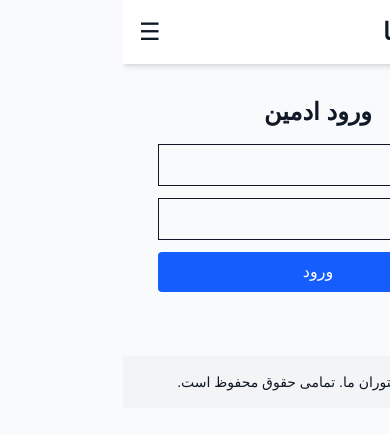
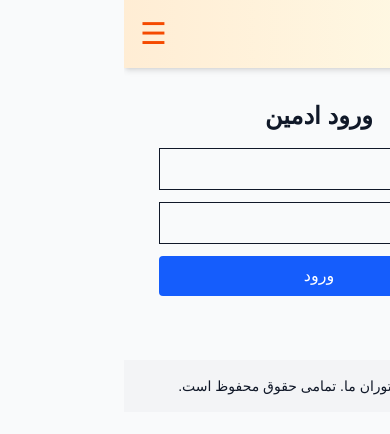
Before and after one commit to shayan55579/restaurant-menu, a React (Vite) app in the folder client/: page /login in a window 390 px wide. Shown: the top 434 px of the page. Built offline with nearby package versions, Linux system fonts and the light colour scheme.

Commit message:
make web perttier

```diff
--- a/client/src/components/Header.tsx
+++ b/client/src/components/Header.tsx
@@ -1,33 +1,53 @@
-import { useState } from 'react'
-import { NavLink } from 'react-router-dom'
+import { useState } from 'react';
+import { NavLink } from 'react-router-dom';
 
 const Header = () => {
-  const [open, setOpen] = useState(false)
+  const [open, setOpen] = useState(false);
+
+  const linkClass = ({ isActive }: { isActive: boolean }) =>
+    `transition-colors duration-300 ${
+      isActive ? 'text-orange-500 font-semibold' : 'text-gray-800 hover:text-orange-500'
+    }`;
 
   return (
-    <header className="bg-white shadow-md">
+    <header className="bg-gradient-to-r from-orange-100 to-yellow-50 shadow-md sticky top-0 z-50">
       <div className="container mx-auto px-4 py-4 flex justify-between items-center">
-        <h1 className="text-2xl font-bold">رستوران ما</h1>
+        <h1 className="text-2xl font-extrabold text-orange-600 tracking-tight">رستوران ما</h1>
+
+        {/* Desktop nav */}
         <nav className="hidden md:flex gap-6 text-lg">
-          <NavLink to="/">خانه</NavLink>
-          <NavLink to="/category/appetizer">پیش‌غذا</NavLink>
-          <NavLink to="/category/main">غذای اصلی</NavLink>
-          <NavLink to="/category/dessert">دسر</NavLink>
-          <NavLink to="/category/drink">نوشیدنی‌ها</NavLink>
+          <NavLink to="/" className={linkClass}>خانه</NavLink>
+          <NavLink to="/category/appetizer" className={linkClass}>پیش‌غذا</NavLink>
+          <NavLink to="/category/main" className={linkClass}>غذای اصلی</NavLink>
+          <NavLink to="/category/dessert" className={linkClass}>دسر</NavLink>
+          <NavLink to="/category/drink" className={linkClass}>نوشیدنی‌ها</NavLink>
         </nav>
-        <button className="md:hidden text-2xl" onClick={() => setOpen(!open)}>☰</button>
+
+        {/* Mobile toggle */}
+        <button
+          className="md:hidden text-3xl text-orange-600 transition-transform transform hover:scale-110"
+          onClick={() => setOpen(!open)}
+        >
+          ☰
+        </button>
       </div>
-      {open && (
-        <div className="md:hidden flex flex-col items-center gap-4 bg-gray-50 py-4">
-          <NavLink to="/">خانه</NavLink>
-          <NavLink to="/category/appetizer">پیش‌غذا</NavLink>
-          <NavLink to="/category/main">غذای اصلی</NavLink>
-          <NavLink to="/category/dessert">دسر</NavLink>
-          <NavLink to="/category/drink">نوشیدنی‌ها</NavLink>
+
+      {/* Mobile menu */}
+      <div
+        className={`md:hidden overflow-hidden transition-all duration-500 ${
+          open ? 'max-h-96' : 'max-h-0'
+        } bg-white`}
+      >
+        <div className="flex flex-col items-center gap-4 py-4">
+          <NavLink to="/" className={linkClass} onClick={() => setOpen(false)}>خانه</NavLink>
+          <NavLink to="/category/appetizer" className={linkClass} onClick={() => setOpen(false)}>پیش‌غذا</NavLink>
+          <NavLink to="/category/main" className={linkClass} onClick={() => setOpen(false)}>غذای اصلی</NavLink>
+          <NavLink to="/category/dessert" className={linkClass} onClick={() => setOpen(false)}>دسر</NavLink>
+          <NavLink to="/category/drink" className={linkClass} onClick={() => setOpen(false)}>نوشیدنی‌ها</NavLink>
         </div>
-      )}
+      </div>
     </header>
-  )
-}
+  );
+};
 
-export default Header
+export default Header;
--- a/client/src/pages/Home.tsx
+++ b/client/src/pages/Home.tsx
@@ -15,33 +15,36 @@ const Home = () => {
   const [filterCategory, setFilterCategory] = useState('');
 
   useEffect(() => {
-    fetch('http://localhost:3000/menu', {
-      credentials: 'include', // Remove this if not protected
-    })
+    fetch('http://localhost:3000/menu')
       .then((res) => res.json())
       .then(setItems);
   }, []);
 
-  const filteredItems = items.filter(
-    (item) =>
-      item.name.toLowerCase().includes(searchTerm.toLowerCase()) &&
-      (filterCategory ? item.category === filterCategory : true)
-  );
+  const filteredItems = Array.isArray(items)
+    ? items.filter(
+        (item) =>
+          item.name.toLowerCase().includes(searchTerm.toLowerCase()) &&
+          (filterCategory ? item.category === filterCategory : true)
+      )
+    : [];
 
   return (
     <div className="container mx-auto px-4 py-8">
-      <h1 className="text-3xl font-bold mb-6 text-center">منوی رستوران</h1>
+      <h1 className="text-4xl font-bold mb-8 text-center text-orange-600">
+        منوی رستوران ما
+      </h1>
 
       {/* Filters */}
-      <div className="flex flex-col md:flex-row gap-4 mb-8">
+      <div className="flex flex-col md:flex-row gap-4 mb-8 justify-center">
         <input
-          className="border p-2 rounded w-full md:w-1/2"
+          type="text"
+          className="border border-gray-300 p-2 rounded w-full md:w-1/3 shadow-sm focus:outline-none focus:ring-2 focus:ring-orange-300"
           placeholder="جستجو بر اساس نام غذا"
           value={searchTerm}
           onChange={(e) => setSearchTerm(e.target.value)}
         />
         <select
-          className="border p-2 rounded w-full md:w-1/2"
+          className="border border-gray-300 p-2 rounded w-full md:w-1/4 shadow-sm focus:outline-none focus:ring-2 focus:ring-orange-300"
           value={filterCategory}
           onChange={(e) => setFilterCategory(e.target.value)}
         >
@@ -53,10 +56,13 @@ const Home = () => {
         </select>
       </div>
 
-      {/* Menu List */}
-      <div className="grid sm:grid-cols-2 lg:grid-cols-3 gap-6">
+      {/* Items Grid */}
+      <div className="grid sm:grid-cols-2 lg:grid-cols-3 gap-8">
         {filteredItems.map((item) => (
-          <div key={item.id} className="border rounded-lg shadow-lg overflow-hidden text-right">
+          <div
+            key={item.id}
+            className="bg-white rounded-lg shadow-md overflow-hidden hover:shadow-xl transition-shadow duration-300"
+          >
             {item.image_url && (
               <img
                 src={`http://localhost:3000${item.image_url}`}
@@ -64,16 +70,28 @@ const Home = () => {
                 className="w-full h-48 object-cover"
               />
             )}
-            <div className="p-4">
-              <h2 className="text-xl font-bold mb-1">{item.name}</h2>
+            <div className="p-4 text-right">
+              <h2 className="text-xl font-bold text-orange-700">{item.name}</h2>
               <p className="text-sm text-gray-600">{item.description}</p>
-              <div className="mt-3 font-semibold text-lg">
+              <p className="mt-2 text-lg font-semibold text-gray-800">
                 {item.price.toLocaleString()} تومان
-              </div>
+              </p>
+              <span className="inline-block mt-2 px-2 py-1 text-xs text-white bg-orange-400 rounded-full">
+                {item.category === 'main' && 'غذای اصلی'}
+                {item.category === 'appetizer' && 'پیش‌غذا'}
+                {item.category === 'dessert' && 'دسر'}
+                {item.category === 'drink' && 'نوشیدنی'}
+              </span>
             </div>
           </div>
         ))}
       </div>
+
+      {filteredItems.length === 0 && (
+        <div className="text-center text-gray-500 mt-8">
+          آیتمی با این مشخصات یافت نشد.
+        </div>
+      )}
     </div>
   );
 };
```
Also changed, not shown: 4 other files (tests, documents, lock files or other folders).
